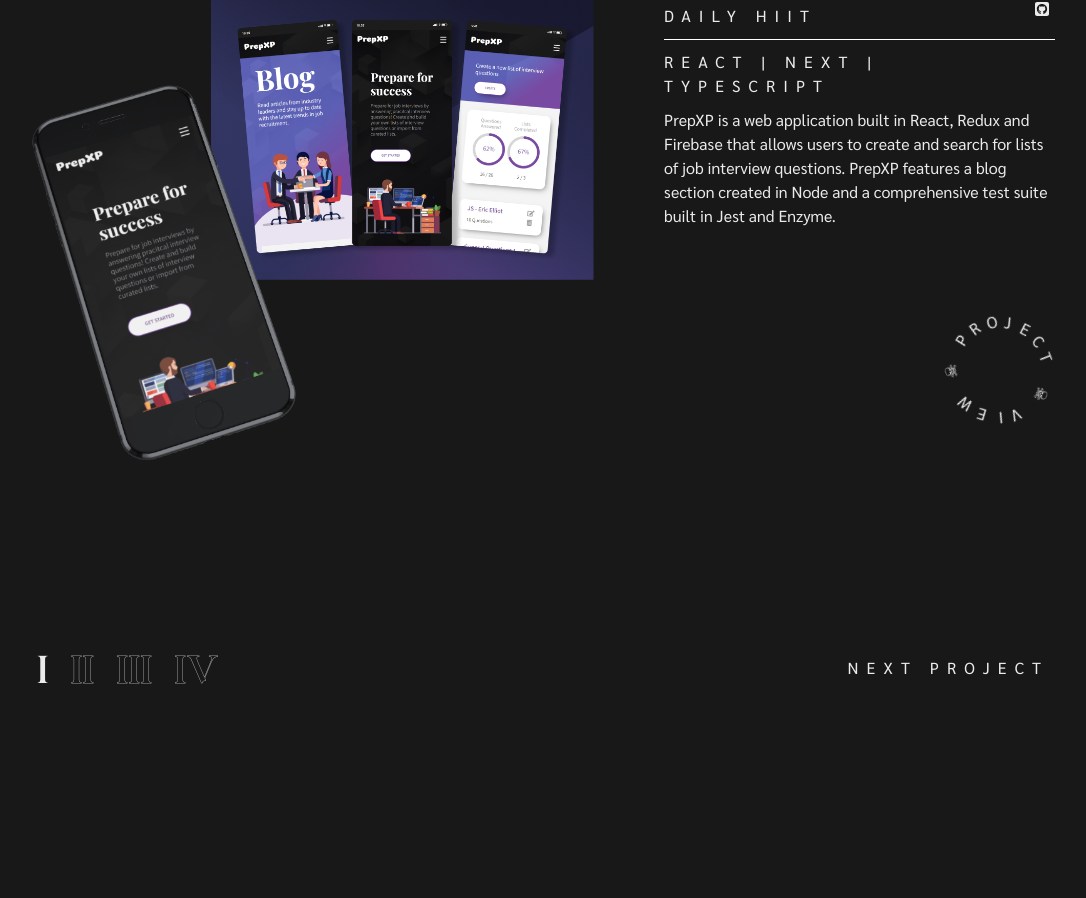
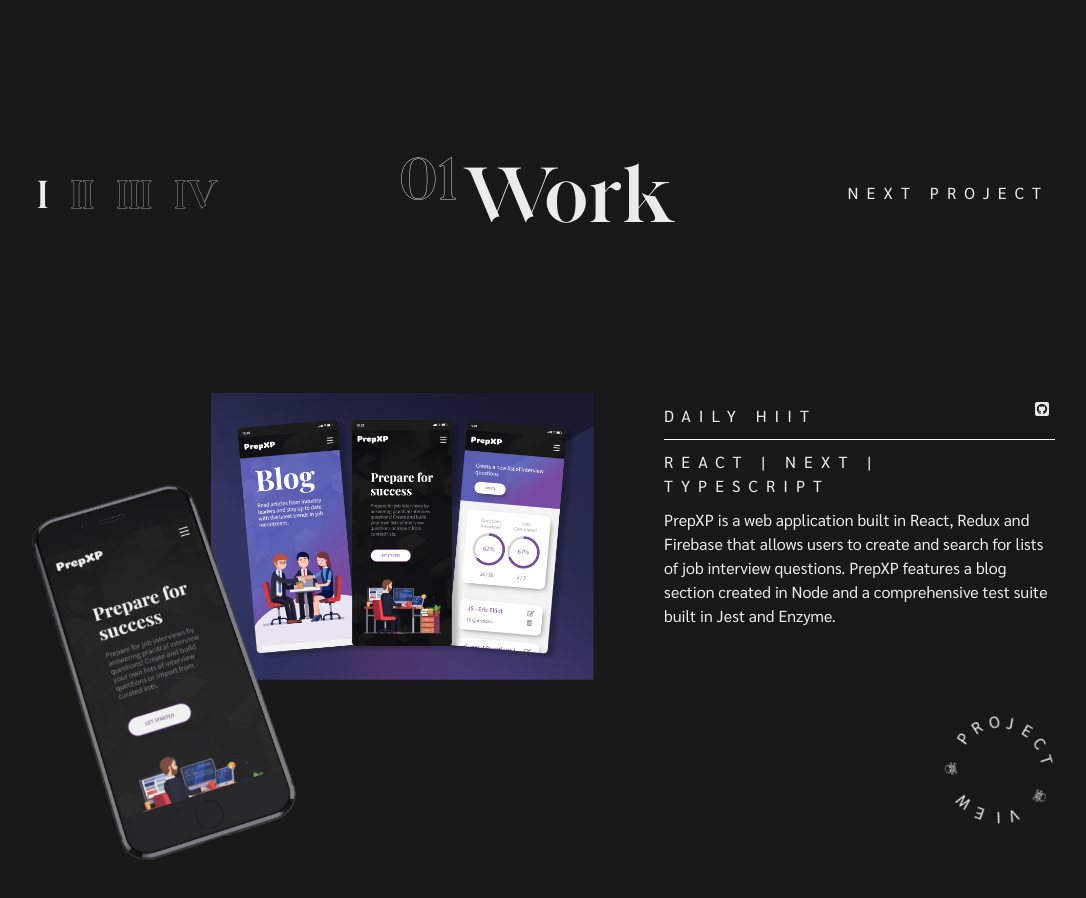
Before and after one commit to adampugh/adampugh.github.io, a React (Create React App) app: page / in a window 1280 px wide. Shown: the part 1052-1950 px from the top of the page, without its empty margins (97-1183 px from the left). Built offline with nearby package versions, Linux system fonts and the light colour scheme; a web font is replaced by a local one.

Commit message:
add animate on scroll

```diff
--- a/src/App.js
+++ b/src/App.js
@@ -1,5 +1,6 @@
 import Nav from './components/Nav';
 import Hero from './components/Hero';
+import Block from './components/Block';
 import Work from './components/Work';
 import Tech from './components/Tech';
 // import Skills from './components/Skills';
@@ -12,6 +13,7 @@
         <div className='App'>
             <Nav />
             <Hero />
+            <Block />
             <Work />
             <Tech />
             {/* <Skills /> */}
--- /dev/null
+++ b/src/assets/data/projects.js
@@ -0,0 +1,45 @@
+import Example from '../images/prepxp.png';
+import Mobile from '../images/prepxp-mobile.png';
+import Kokonoka from '../images/kokonoka.gif';
+import KokonokaMobile from '../images/kokonoka-mobile.png';
+
+export const projects = [
+    {
+        image: Example,
+        device: Mobile,
+        heading: 'Daily HIIT',
+        gitHubLink: 'http://www.google.com',
+        tech: 'REACT | NEXT | TYPESCRIPT',
+        text: 'PrepXP is a web application built in React, Redux and Firebase that allows users to create and search for lists of job interview questions. PrepXP features a blog section created in Node and a comprehensive test suite built in Jest and Enzyme.',
+        projectLink: 'http://www.cool.com',
+    },
+    {
+        image: Example,
+        device: Mobile,
+        heading: 'PrepXP',
+        gitHubLink: 'https://github.com/adampugh/prepxp',
+        tech: 'REACT | REDUX | FIREBASE',
+        text: 'PrepXP is a web application built in React, Redux and Firebase that allows users to create and search for lists of job interview questions. PrepXP features a blog section created in Node and a comprehensive test suite built in Jest and Enzyme.',
+        projectLink: 'https://adampugh.github.io/prepxp/',
+    },
+    {
+        image: Kokonoka,
+        device: KokonokaMobile,
+        heading: 'Kokonoka',
+        gitHubLink: 'http://www.google.com',
+        tech: 'REACT | FRAMER MOTION',
+        text: 'PrepXP is a web application built in React, Redux and Firebase that allows users to create and search for lists of job interview questions. PrepXP features a blog section created in Node and a comprehensive test suite built in Jest and Enzyme.',
+        projectLink: 'http://www.cool.com',
+    },
+    {
+        image: Example,
+        device: Mobile,
+        heading: 'Portfolio',
+        gitHubLink: 'http://www.google.com',
+        tech: 'REACT | THREE.JS | SASS',
+        text: 'PrepXP is a web application built in React, Redux and Firebase that allows users to create and search for lists of job interview questions. PrepXP features a blog section created in Node and a comprehensive test suite built in Jest and Enzyme.',
+        projectLink: 'http://www.cool.com',
+    },
+];
+
+export const numerals = ['I', 'II', 'III', 'IV'];
--- /dev/null
+++ b/src/components/Block.jsx
@@ -0,0 +1,3 @@
+const Block = () => <div className='block block--black'></div>;
+
+export default Block;
--- a/src/components/Project.jsx
+++ b/src/components/Project.jsx
@@ -1,19 +1,55 @@
 import { FontAwesomeIcon } from '@fortawesome/react-fontawesome';
 import { faGithubSquare } from '@fortawesome/free-brands-svg-icons';
-import { motion } from 'framer-motion';
+import { motion, useAnimation } from 'framer-motion';
+import { useInView } from 'react-intersection-observer';
 
 import RotatingText from './RotatingText';
 
 import '../styles/components/Project.scss';
 
+const opacityVariant = {
+    initial: {
+        opacity: 0,
+    },
+    animate: {
+        opacity: 1,
+        transition: {
+            delay: 1,
+            duration: 0.6,
+        },
+    },
+};
+
 const Project = ({ project }) => {
     const { heading, image, device, gitHubLink, tech, text, projectLink } = project;
+    const { inView, ref } = useInView();
+    const animationControl = useAnimation();
+
+    if (inView) {
+        // individual animationControls ??
+        animationControl.start({
+            opacity: 1,
+            x: 0,
+            transition: {
+                delay: 1,
+                duration: 0.7,
+            },
+        });
+    }
 
     return (
-        <motion.div id='project'>
+        <motion.div id='project' ref={ref} initial='initial' animate={animationControl} variants={opacityVariant}>
             <motion.div
                 className='container project__grid'
                 key='projectKey'
+                animate={{
+                    opacity: 1,
+                    x: 0,
+                    transition: {
+                        delay: 1,
+                        duration: 0.7,
+                    },
+                }}
                 initial={{ opacity: 0, x: 100 }}
                 exit={{
                     opacity: 0,
@@ -22,18 +58,32 @@
                         duration: 0.7,
                         times: [0, 0.9, 1],
                     },
-                }}
-                animate={{
-                    opacity: 1,
-                    x: 0,
-                    transition: {
-                        delay: 1,
-                        duration: 0.7,
-                    },
                 }}>
                 <div className='project__grid__images'>
                     <img className='project__grid__images__mainImage' src={image} alt='plants' />
-                    <img className='project__grid__images__device' src={device} alt='device' />
+                    <motion.img
+                        initial={{ opacity: 0, x: -100, y: 50 }}
+                        animate={{
+                            opacity: 1,
+                            x: 0,
+                            y: 0,
+                            transition: {
+                                delay: 1,
+                                duration: 0.7,
+                            },
+                        }}
+                        exit={{
+                            opacity: 1,
+                            x: [0, -100, -100],
+                            y: [0, 0, 50],
+                            transition: {
+                                duration: 0.7,
+                                times: [0, 0.9, 1],
+                            },
+                        }}
+                        className='project__grid__images__device'
+                        src={device}
+                        alt='device'></motion.img>
                 </div>
                 <div className='project__grid__info'>
                     <div className='project__grid__info__heading'>
--- a/src/components/Work.jsx
+++ b/src/components/Work.jsx
@@ -5,10 +5,7 @@
 import '../styles/components/Work.scss';
 
 import Project from './Project';
-import Example from '../assets/images/prepxp.png';
-import Mobile from '../assets/images/prepxp-mobile.png';
-import Kokonoka from '../assets/images/kokonoka.gif';
-import KokonokaMobile from '../assets/images/kokonoka-mobile.png';
+import { projects, numerals } from '../assets/data/projects';
 
 const opacityVariant = {
     initial: {
@@ -22,47 +19,6 @@
         },
     },
 };
-
-const projects = [
-    {
-        image: Example,
-        device: Mobile,
-        heading: 'Daily HIIT',
-        gitHubLink: 'http://www.google.com',
-        tech: 'REACT | NEXT | TYPESCRIPT',
-        text: 'PrepXP is a web application built in React, Redux and Firebase that allows users to create and search for lists of job interview questions. PrepXP features a blog section created in Node and a comprehensive test suite built in Jest and Enzyme.',
-        projectLink: 'http://www.cool.com',
-    },
-    {
-        image: Example,
-        device: Mobile,
-        heading: 'PrepXP',
-        gitHubLink: 'https://github.com/adampugh/prepxp',
-        tech: 'REACT | REDUX | FIREBASE',
-        text: 'PrepXP is a web application built in React, Redux and Firebase that allows users to create and search for lists of job interview questions. PrepXP features a blog section created in Node and a comprehensive test suite built in Jest and Enzyme.',
-        projectLink: 'https://adampugh.github.io/prepxp/',
-    },
-    {
-        image: Kokonoka,
-        device: KokonokaMobile,
-        heading: 'Kokonoka',
-        gitHubLink: 'http://www.google.com',
-        tech: 'REACT | FRAMER MOTION',
-        text: 'PrepXP is a web application built in React, Redux and Firebase that allows users to create and search for lists of job interview questions. PrepXP features a blog section created in Node and a comprehensive test suite built in Jest and Enzyme.',
-        projectLink: 'http://www.cool.com',
-    },
-    {
-        image: Example,
-        device: Mobile,
-        heading: 'Portfolio',
-        gitHubLink: 'http://www.google.com',
-        tech: 'REACT | THREE.JS | SASS',
-        text: 'PrepXP is a web application built in React, Redux and Firebase that allows users to create and search for lists of job interview questions. PrepXP features a blog section created in Node and a comprehensive test suite built in Jest and Enzyme.',
-        projectLink: 'http://www.cool.com',
-    },
-];
-
-const numerals = ['I', 'II', 'III', 'IV'];
 
 const Work = () => {
     const [currentProjectIndex, setCurrentProjectIndex] = useState(0);
@@ -79,18 +35,20 @@
         return () => clearTimeout(timer);
     }, [isAnimating]);
 
+    const updateProject = (index) => {
+        setActiveIndex(index);
+        setIsAnimating(true);
+        setCurrentProjectIndex(index);
+    };
+
     const handleNumeralClick = (e) => {
         const datasetIndex = e.target.dataset.index;
-        setActiveIndex(datasetIndex);
-        setIsAnimating(true);
-        setCurrentProjectIndex(datasetIndex);
+        updateProject(datasetIndex);
     };
 
     const handleNextProject = () => {
         const nextIndex = projects[currentProjectIndex + 1] ? currentProjectIndex + 1 : 0;
-        setActiveIndex(nextIndex);
-        setIsAnimating(true);
-        setCurrentProjectIndex(nextIndex);
+        updateProject(nextIndex);
     };
 
     if (inView) {
@@ -114,17 +72,8 @@
                 variants={opacityVariant}
                 initial='initial'
                 animate={animationControl}>
-                <h2 className='title__h2'>
-                    <span className='title__h2__number'>01</span>Work
-                </h2>
-            </motion.div>
-            <AnimatePresence>
-                {!isAnimating && <Project project={projects[currentProjectIndex]} isAnimating={isAnimating} />}
-            </AnimatePresence>
-            <div className='container work__bottom'>
                 <div className='work__numerals'>
-                    {numerals.map((text, index) => {
-                        return (
+                    {numerals.map((text, index) => (
                         <button
                             key={text}
                             className={index === +activeIndex ? 'work__numerals__selected' : ''}
@@ -132,15 +81,20 @@
                             onClick={handleNumeralClick}>
                             {text}
                         </button>
-                        );
-                    })}
+                    ))}
                 </div>
+                <h2 className='title__h2'>
+                    <span className='title__h2__number'>01</span>Work
+                </h2>
                 <div className='work__nextProject'>
                     <button onClick={handleNextProject} className='spaced-text'>
                         NEXT PROJECT
                     </button>
                 </div>
-            </div>
+            </motion.div>
+            <AnimatePresence>
+                {!isAnimating && <Project project={projects[currentProjectIndex]} isAnimating={isAnimating} />}
+            </AnimatePresence>
         </div>
     );
 };
--- a/src/styles/components/Work.scss
+++ b/src/styles/components/Work.scss
@@ -1,18 +1,18 @@
 #work {
     background: var(--black);
-    // padding-top: 400px;
     color: var(--white);
     padding-bottom: 400px;
 
     .title__h2 {
         color: var(--white);
         text-align: center;
-        // padding-bottom: 80px;
     }
 
     .work__header {
-        text-align: center;
         padding-bottom: 140px;
+        display: flex;
+        justify-content: space-between;
+        align-items: center;
     }
 
     .work__bottom {
@@ -34,16 +34,11 @@
     }
 
     .work__numerals {
-        // left: 0;
-        // top: 0;
-        // position: absolute;
         font-size: 40px;
         cursor: default;
         button {
-            // writing-mode: vertical-lr;
-            // transform: scale(-1);
+            cursor: pointer;
             font-family: 'VulturaOutline';
-            cursor: pointer;
             margin-right: 10px;
 
             &:hover {
--- a/src/styles/shared.scss
+++ b/src/styles/shared.scss
@@ -69,3 +69,11 @@
         font-family: 'VulturaOutline';
     }
 }
+
+.block {
+    height: 400px;
+}
+
+.block--black {
+    background: var(--black);
+}
```
Lines whose indentation alone changed are shown as unchanged.
